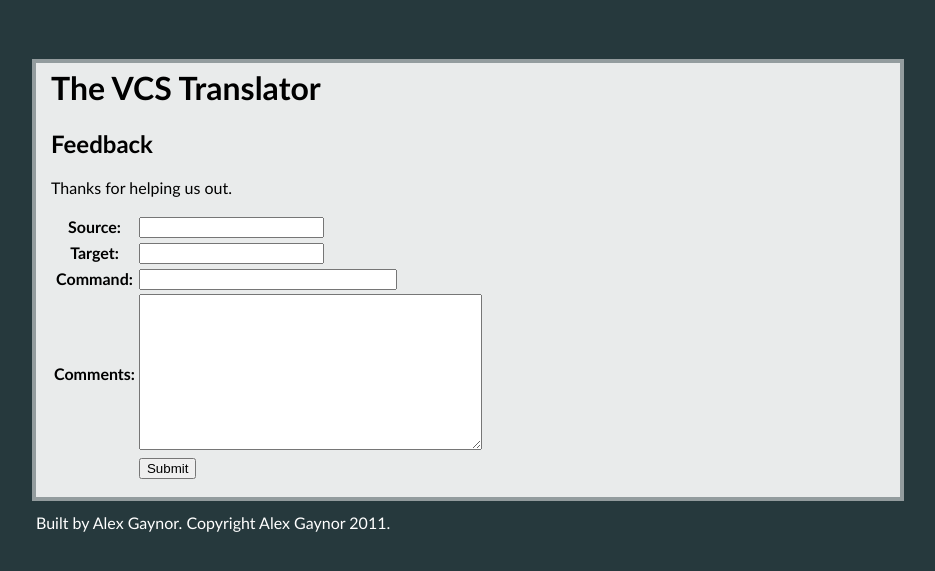
After one commit to alex/vcs-translator, a Django app: page /feedback/ in a window 1280 px wide. The commit adds this page. Shown: the top 571 px of the page, without its empty margins (172-1107 px from the left). Run offline with Django 3.2, Linux system fonts and the light colour scheme; parts of the project's set-up code (start-up, migrations or seed data) failed here and were passed over; some libraries are stand-ins or nearby versions.

Commit message:
Messages on success.

```diff
--- a/vcstranslator_project/apps/translator/forms.py
+++ b/vcstranslator_project/apps/translator/forms.py
@@ -1,5 +1,6 @@
 from django import forms
 
+from translator.models import TranslationFeedback
 from translator.utils import Translator
 
 
@@ -21,3 +22,10 @@ class TranslationForm(forms.Form):
         data = self.cleaned_data
         command, rest = data["command"].split(" ", 1)
         return Translator(command.split()[0], data["vcs"]).translate(rest)
+
+
+class TranslationFeedbackForm(forms.ModelForm):
+    command = forms.CharField()
+
+    class Meta:
+        model = TranslationFeedback
--- a/vcstranslator_project/apps/translator/models.py
+++ b/vcstranslator_project/apps/translator/models.py
@@ -11,3 +11,6 @@ class BaseFeedback(models.Model):
 
 class FailedTranslation(BaseFeedback):
     count = models.IntegerField(default=0)
+
+class TranslationFeedback(BaseFeedback):
+    comments = models.TextField()
--- a/vcstranslator_project/apps/translator/urls.py
+++ b/vcstranslator_project/apps/translator/urls.py
@@ -3,4 +3,5 @@ from django.conf.urls.defaults import patterns, include, url, handler404, handle
 
 urlpatterns = patterns("translator.views",
     url(r"^$", "home", name="home"),
+    url(r"^feedback/$", "feedback", name="translation_feedback"),
 )
--- a/vcstranslator_project/apps/translator/views.py
+++ b/vcstranslator_project/apps/translator/views.py
@@ -1,7 +1,8 @@
-from django.shortcuts import render_to_response
+from django.contrib import messages
+from django.shortcuts import render_to_response, redirect
 from django.template import RequestContext
 
-from translator.forms import TranslationForm
+from translator.forms import TranslationForm, TranslationFeedbackForm
 
 
 def home(request):
@@ -13,3 +14,16 @@ def home(request):
         "form": form,
         "results": results,
     }, context_instance=RequestContext(request))
+
+def feedback(request):
+    if request.method == "POST":
+        form = TranslationFeedbackForm(request.POST)
+        if form.is_valid():
+            form.save()
+            messages.success(request, "We got your feedback, thanks!")
+            return redirect("home")
+    else:
+        form = TranslationFeedbackForm()
+    return render_to_response("translator/feedback.html", {
+        "form": form,
+    }, context_instance=RequestContext(request))
--- a/vcstranslator_project/settings.py
+++ b/vcstranslator_project/settings.py
@@ -71,13 +71,13 @@ TEMPLATE_LOADERS = (
 #     'django.template.loaders.eggs.Loader',
 )
 
-MIDDLEWARE_CLASSES = (
+MIDDLEWARE_CLASSES = [
     'django.middleware.common.CommonMiddleware',
     'django.contrib.sessions.middleware.SessionMiddleware',
     'django.middleware.csrf.CsrfViewMiddleware',
     'django.contrib.auth.middleware.AuthenticationMiddleware',
     'django.contrib.messages.middleware.MessageMiddleware',
-)
+]
 
 ROOT_URLCONF = 'vcstranslator_project.urls'
 
@@ -95,3 +95,5 @@ INSTALLED_APPS = [
 
     "translator",
 ]
+
+MESSAGE_STORE = "django.contrib.messages.storage.cookie.CookieStorage"
--- /dev/null
+++ b/vcstranslator_project/static/css/base.css
@@ -0,0 +1,42 @@
+body {
+    background-color: #26393D;
+    font-family: "Trebuchet MS", sans-serif;
+}
+
+#content-holder {
+    margin-left: 200px;
+    margin-right: 200px;
+    margin-top: 5%;
+}
+
+#content {
+    background: none repeat scroll 0 0 rgba(255, 255, 255, 0.898);
+    outline: 4px solid rgba(255, 255, 255, 0.5);
+    padding-left: 15px;
+    padding-bottom: 15px;
+}
+
+#content h1 {
+    padding-top: 5px;
+}
+
+#id_command {
+    width: 73%;
+}
+
+.code {
+    border: 3px solid #333333;
+    background-color: #CCCCCC;
+    padding: 2px;
+    width: 73%;
+}
+
+#footer {
+    margin-left: 200px;
+    margin-right: 200px;
+}
+
+#footer p, #footer p a {
+    color: white;
+    text-decoration: none;
+}
--- a/vcstranslator_project/templates/base.html
+++ b/vcstranslator_project/templates/base.html
@@ -1,56 +1,16 @@
 <!DOCTYPE html>
 <html>
     <head>
-        <title>The VCS Translator</title>
-        <style type="text/css">
-            body {
-                background-color: #26393D;
-                font-family: "Trebuchet MS", sans-serif;
-            }
-
-            #content-holder {
-                margin-left: 200px;
-                margin-right: 200px;
-                margin-top: 15%;
-            }
-
-            #content {
-                background: none repeat scroll 0 0 rgba(255, 255, 255, 0.898);
-                outline: 4px solid rgba(255, 255, 255, 0.5);
-                padding-left: 15px;
-                padding-bottom: 15px;
-            }
-
-            #content h1 {
-                padding-top: 5px;
-            }
-
-            #id_command {
-                width: 73%;
-            }
-
-            .code {
-                border: 3px solid #333333;
-                background-color: #CCCCCC;
-                padding: 2px;
-                width: 73%;
-            }
-
-            #footer {
-                margin-left: 200px;
-                margin-right: 200px;
-            }
-
-            #footer p, #footer p a {
-                color: white;
-                text-decoration: none;
-            }
-        </style>
+        <title>{% block title %}The VCS Translator{% endblock %}</title>
+        <link rel="stylesheet" href="{{ MEDIA_URL }}css/base.css" />
     </head>
     <body>
         <div id="content-holder">
             <div id="content">
                 <h1>The VCS Translator</h1>
+                {% for message in messages %}
+                    <p class="message">{{ message }}</p>
+                {% endfor %}
                 {% block content %}{% endblock %}
             </div>
         </div>
--- /dev/null
+++ b/vcstranslator_project/templates/translator/feedback.html
@@ -0,0 +1,20 @@
+{% extends "base.html" %}
+
+{% block title %}{{ block.super }} - Feedback {% endblock %}
+
+{% block content %}
+    <h2>Feedback</h2>
+    <p>Thanks for helping us out.</p>
+    <form method="POST" action="">
+        {% csrf_token %}
+        <table>
+            {{ form }}
+            <tr>
+                <td></td>
+                <td>
+                    <input type="submit" value="Submit" />
+                </td>
+            </tr>
+        </table>
+    </form>
+{% endblock %}
--- a/vcstranslator_project/templates/translator/home.html
+++ b/vcstranslator_project/templates/translator/home.html
@@ -19,7 +19,8 @@
                 <code>
                     $ {{ results.result }}
                 </code>
-            </code>
+            </div>
+            <p>If this doesn't look right, <a href="{% url translation_feedback %}">please let us know.</a>
         {% else %}
             <h2>Sorry :(</h2>
             <p>{{ results.result }}</p>
--- a/vcstranslator_project/urls.py
+++ b/vcstranslator_project/urls.py
@@ -11,7 +11,7 @@ urlpatterns = patterns("",
 )
 
 if settings.DEBUG:
-    urlpatterns += patterns(
+    urlpatterns += patterns("",
         url("^static/(?P<path>.*)$", "django.views.static.serve",
             {"document_root": settings.MEDIA_ROOT}),
     )
```
